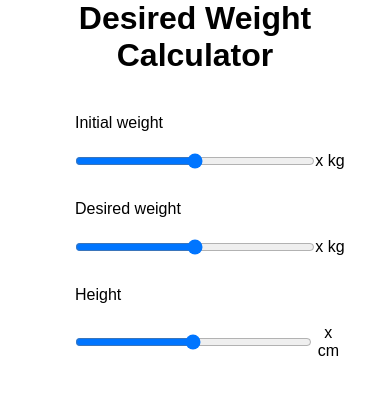
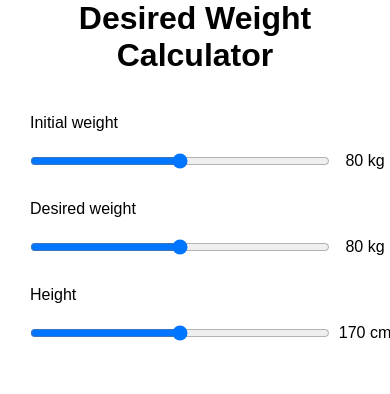
Before and after one commit to forbiddenrng/desired-weight-calculator, a React (Create React App) app: page / in a window 390 px wide. Shown: the top 394 px of the page. Built offline with nearby package versions, Linux system fonts and the light colour scheme.

Commit message:
update displays & mobile devices

```diff
--- a/src/components/Calculator.css
+++ b/src/components/Calculator.css
@@ -1,5 +1,5 @@
 :root {
-  --width: 300px;
+  --width: 400px;
 }
 .calculator {
   width: var(--width);
--- a/src/components/Calculator.js
+++ b/src/components/Calculator.js
@@ -32,9 +32,9 @@ class Calculator extends React.Component {
   render() {
     return (
       <div className="calculator">
-        <Input name="initWeight" text="Initial weight" unit="kg" min={this.minAndMaxValues.weightMin} max={this.minAndMaxValues.weightMax} value={this.state.initWeight} onChange={this.handleInputChange} />
-        <Input name="desiredWeight" text="Desired weight" unit="kg" min={this.minAndMaxValues.weightMin} max={this.minAndMaxValues.weightMax} value={this.state.desiredWeight} onChange={this.handleInputChange} />
-        <Input name="height" text="Height" unit="cm" min={this.minAndMaxValues.heightMin} max={this.minAndMaxValues.heightMax} value={this.state.height} onChange={this.handleInputChange} />
+        <Input name="initWeight" text="Initial weight" unit="kg" min={this.minAndMaxValues.weightMin} max={this.minAndMaxValues.weightMax} value={this.state.initWeight} onChange={this.handleInputChange} result={this.state.initWeight} />
+        <Input name="desiredWeight" text="Desired weight" unit="kg" min={this.minAndMaxValues.weightMin} max={this.minAndMaxValues.weightMax} value={this.state.desiredWeight} onChange={this.handleInputChange} result={this.state.desiredWeight} />
+        <Input name="height" text="Height" unit="cm" min={this.minAndMaxValues.heightMin} max={this.minAndMaxValues.heightMax} value={this.state.height} onChange={this.handleInputChange} result={this.state.height} />
       </div>
     );
   }
--- a/src/components/Input.css
+++ b/src/components/Input.css
@@ -9,7 +9,7 @@
   margin-top: 30px;
 }
 .input {
-  flex-basis: 80%;
+  flex-basis: 75%;
   margin-left: 30px;
   margin-top: 20px;
 }
--- a/src/components/Input.js
+++ b/src/components/Input.js
@@ -6,7 +6,7 @@ const Input = (props) => {
       <p className="input_title">{props.text}</p>
       <div className="form">
         <input name={props.name} value={props.value} min={props.min} max={props.max} type="range" className="input" onChange={props.onChange}></input>
-        <p className="result">x {props.unit}</p>
+        <p className="result">{`${props.result} ${props.unit}`}</p>
       </div>
     </div>
   );
```
